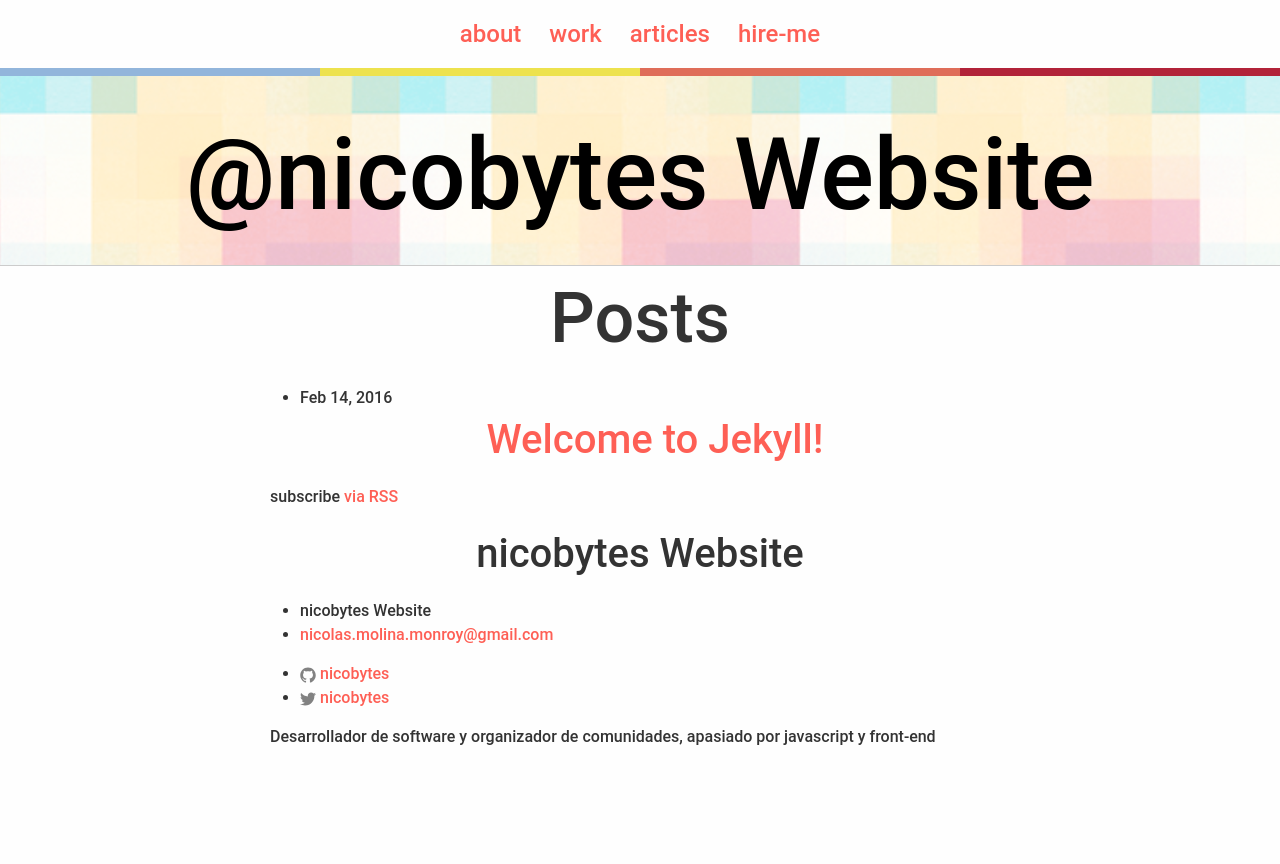
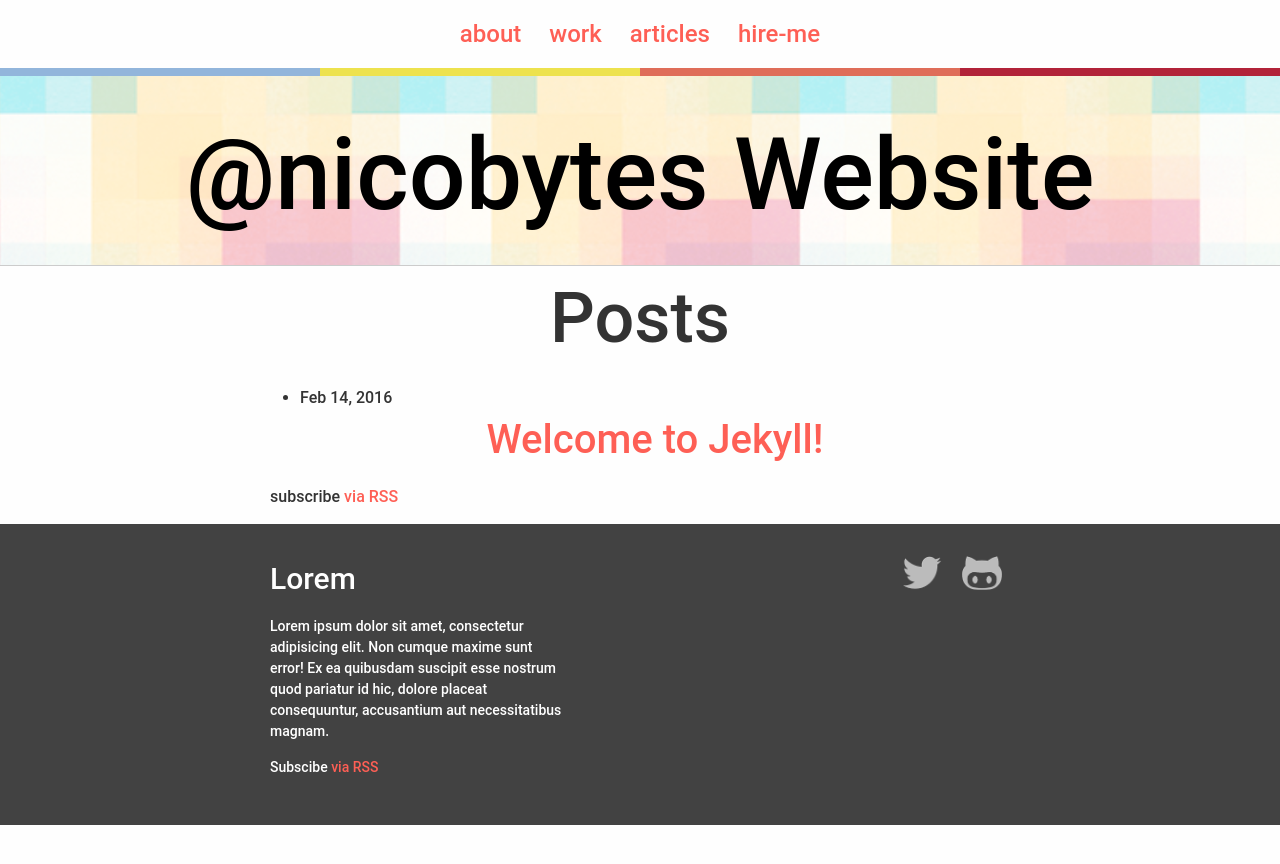
Before and after one commit to nicobytes/nicobytes-site, a Jekyll site: the page built from index.html, in a window 1280 px wide. Shown: the top 864 px of the page. Built offline with Jekyll 4.4.1, drawn with Linux system fonts in a browser that asks for light colours.

Commit message:
Footer styles

```diff
--- a/_includes/footer.html
+++ b/_includes/footer.html
@@ -2,37 +2,25 @@
 
   <div class="wrapper">
 
-    <h2 class="footer-heading">{{ site.title }}</h2>
-
-    <div class="footer-col-wrapper">
-      <div class="footer-col footer-col-1">
-        <ul class="contact-list">
-          <li>{{ site.title }}</li>
-          <li><a href="mailto:{{ site.email }}">{{ site.email }}</a></li>
-        </ul>
-      </div>
-
-      <div class="footer-col footer-col-2">
-        <ul class="social-media-list">
-          {% if site.github_username %}
-          <li>
-            {% include icon-github.html username=site.github_username %}
-          </li>
-          {% endif %}
-
-          {% if site.twitter_username %}
-          <li>
-            {% include icon-twitter.html username=site.twitter_username %}
-          </li>
-          {% endif %}
-        </ul>
-      </div>
-
-      <div class="footer-col footer-col-3">
-        <p>{{ site.description }}</p>
-      </div>
+    <div class="footer-content">
+      <h3>Lorem</h3>
+      <p>Lorem ipsum dolor sit amet, consectetur adipisicing elit. Non cumque maxime sunt error! Ex ea quibusdam suscipit esse nostrum quod pariatur id hic, dolore placeat consequuntur, accusantium aut necessitatibus magnam.</p>
+      <p>Subscibe <a href="{{ '/feed.xml' | prepend: site.baseurl  }}">via RSS</a></p>
     </div>
-
+    <div class="footer-social">
+      <ul>
+        <li>
+           <a href="https://twitter.com/{{ site.twitter_username  }}">
+             <img src="/images/twitter.png" alt="twitter" width="40">
+           </a>
+        </li>
+        <li>
+           <a href="https://github.com/{{ site.github_username }}">
+             <img src="/images/github.png" alt="github" width="40">
+           </a>
+        </li>
+      </ul>
+    </div>
   </div>
 
 </footer>
--- a/_sass/_layout.scss
+++ b/_sass/_layout.scss
@@ -22,3 +22,28 @@
   background: url('/images/header-bg2.png');
   background-size: 400px 400px;
 }
+
+//Footer
+
+.site-footer{
+  padding: 2em 0;
+  color: #fff;
+  background: $grey-color-dark;
+}
+.footer-content{
+  float: left;
+  width: 40%;
+  font-size: 0.875em;
+  h3{
+    text-align: left;
+  }
+}
+.footer-social{
+  float: right;
+  li{
+    display: inline-block;
+    margin: 0 .5em;
+  }
+
+
+}
```
Also changed, not shown: images/github.png (added), images/twitter.png (added).
